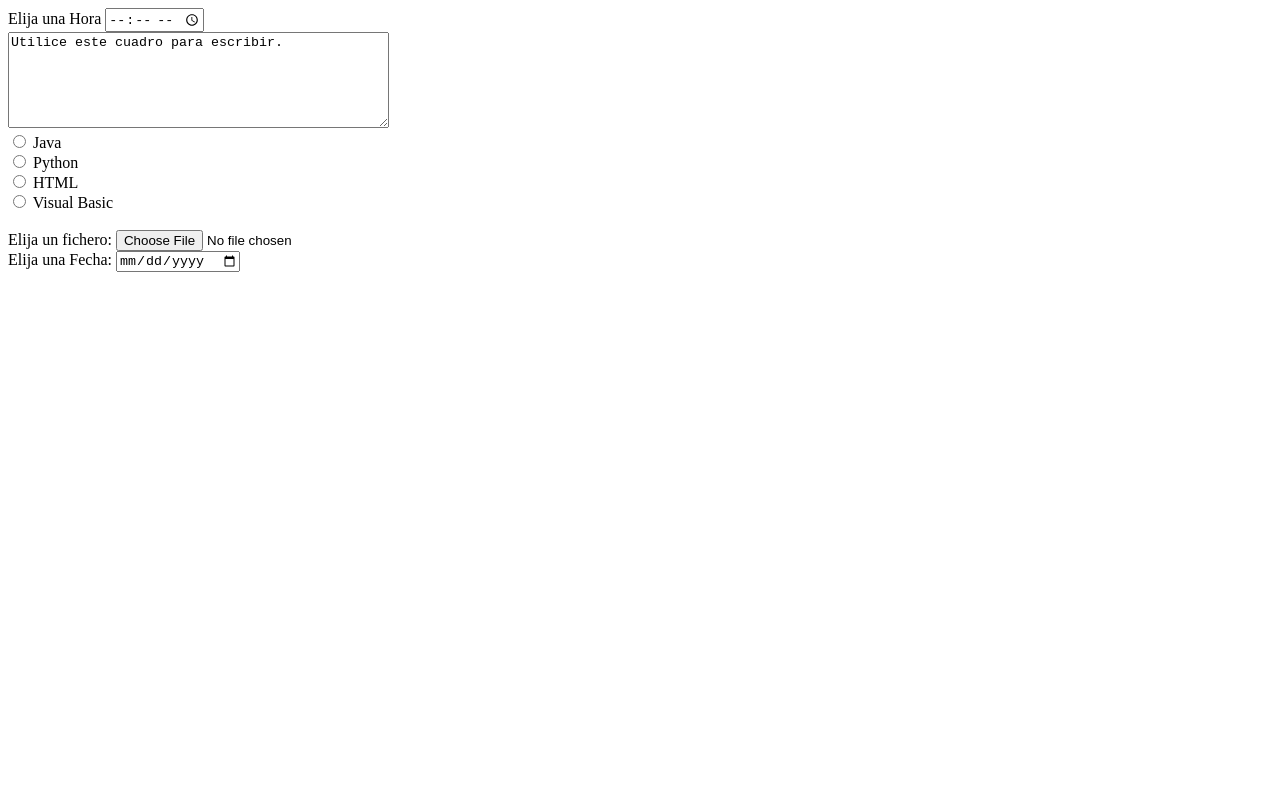
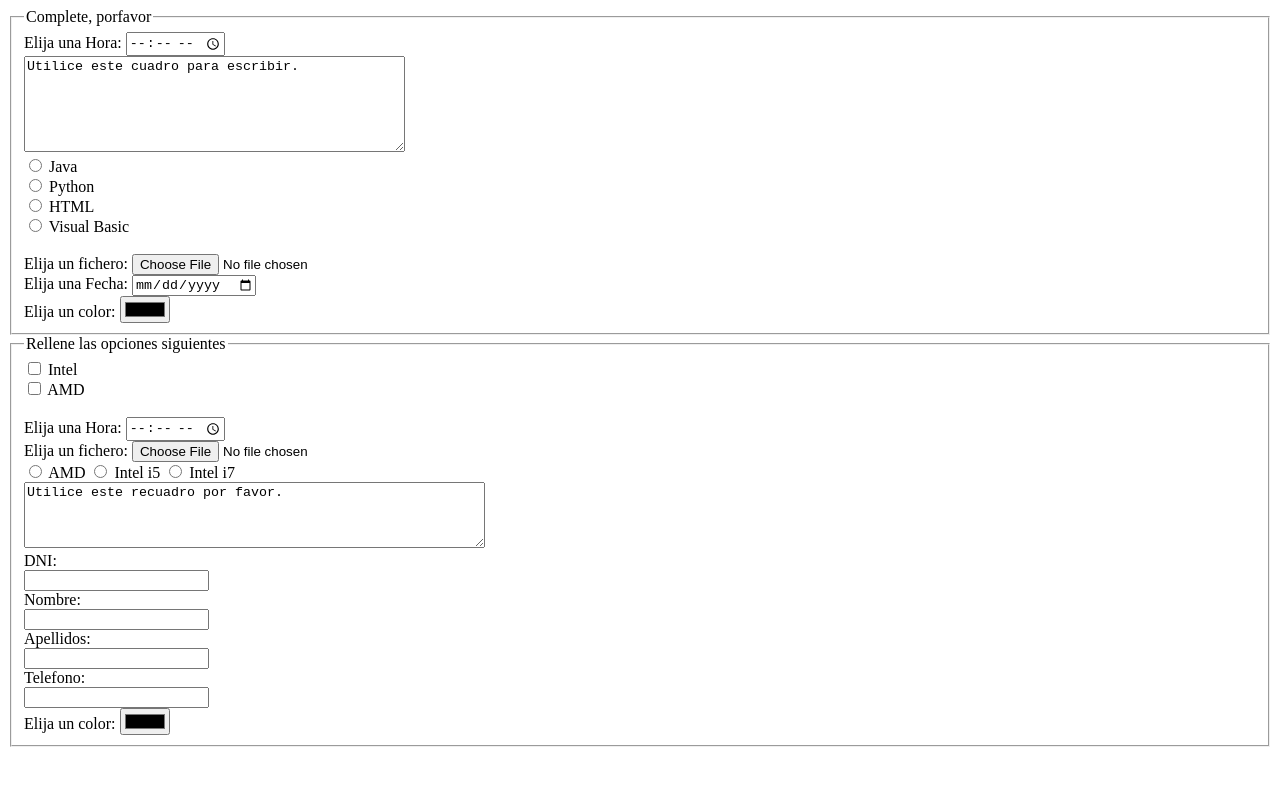
Before and after one commit to JavRomero89/Formulario, a plain HTML site: page index.html in a window 1280 px wide. Drawn offline with Linux system fonts and the light colour scheme.

Commit message:
Finish the exercice

```diff
--- a/index.html
+++ b/index.html
@@ -8,7 +8,9 @@
 </head>
 <body>
     <form action="">
-        <label for="time">Elija una Hora</label>
+        <fieldset>
+            <legend>Complete, porfavor</legend>
+        <label for="time">Elija una Hora:</label>
         <input type="time" name="time" id="time"><br>
         <textarea id="" name="" rows="6" cols="45">Utilice este cuadro para escribir.</textarea><br>
         <input type="radio" name="lenguaje" id="" value="lenguajejava">
@@ -22,8 +24,38 @@
         <label for="date">Elija un fichero:</label>
         <input type="file" name="file" id="file"><br>
         <label for="date">Elija una Fecha:</label>
-        <input type="date" name="date" id="date">
-
+        <input type="date" name="date" id="date"><br>
+        <label for="color">Elija un color:</label>
+        <input type="color" name="color" id="color">
+        </fieldset>
+        <fieldset>
+            <legend>Rellene las opciones siguientes</legend>
+        <input type="checkbox" name="procesador" id="" value="procesadorintel">
+        <label for="checkbox">Intel</label><br>
+        <input type="checkbox" name="procesador" id="" value="procesadoramd">
+        <label for="checkbox">AMD</label><br><br>
+        <label for="time">Elija una Hora:</label>
+        <input type="time" name="time" id="time"><br>
+        <label for="date">Elija un fichero:</label>
+        <input type="file" name="file" id="file"><br>
+        <input type="radio" name="procesador" id="" value="procesadoramd">
+        <label for="radio">AMD</label>
+        <input type="radio" name="procesador" id="" value="procesadorintel_i5">
+        <label for="radio">Intel i5</label>
+        <input type="radio" name="procesador" id="" value="procesadorintel_i7">
+        <label for="radio">Intel i7</label><br>
+        <textarea id="" name="" rows="4" cols="55">Utilice este recuadro por favor.</textarea><br>
+        <label for="DNI">DNI:</label><br>
+        <input type="text" name="DNI"><br>
+        <label for="nombre">Nombre:</label><br>
+        <input type="text" name="nombre"><br>
+        <label for="apellidos">Apellidos:</label><br>
+        <input type="text" name="apellidos"><br>
+        <label for="telefono">Telefono:</label><br>
+        <input type="tel" name="telefono"><br>
+        <label for="color">Elija un color:</label>
+        <input type="color" name="color" id="color">
+        </fieldset>
     </form>
 
 </body>
```
